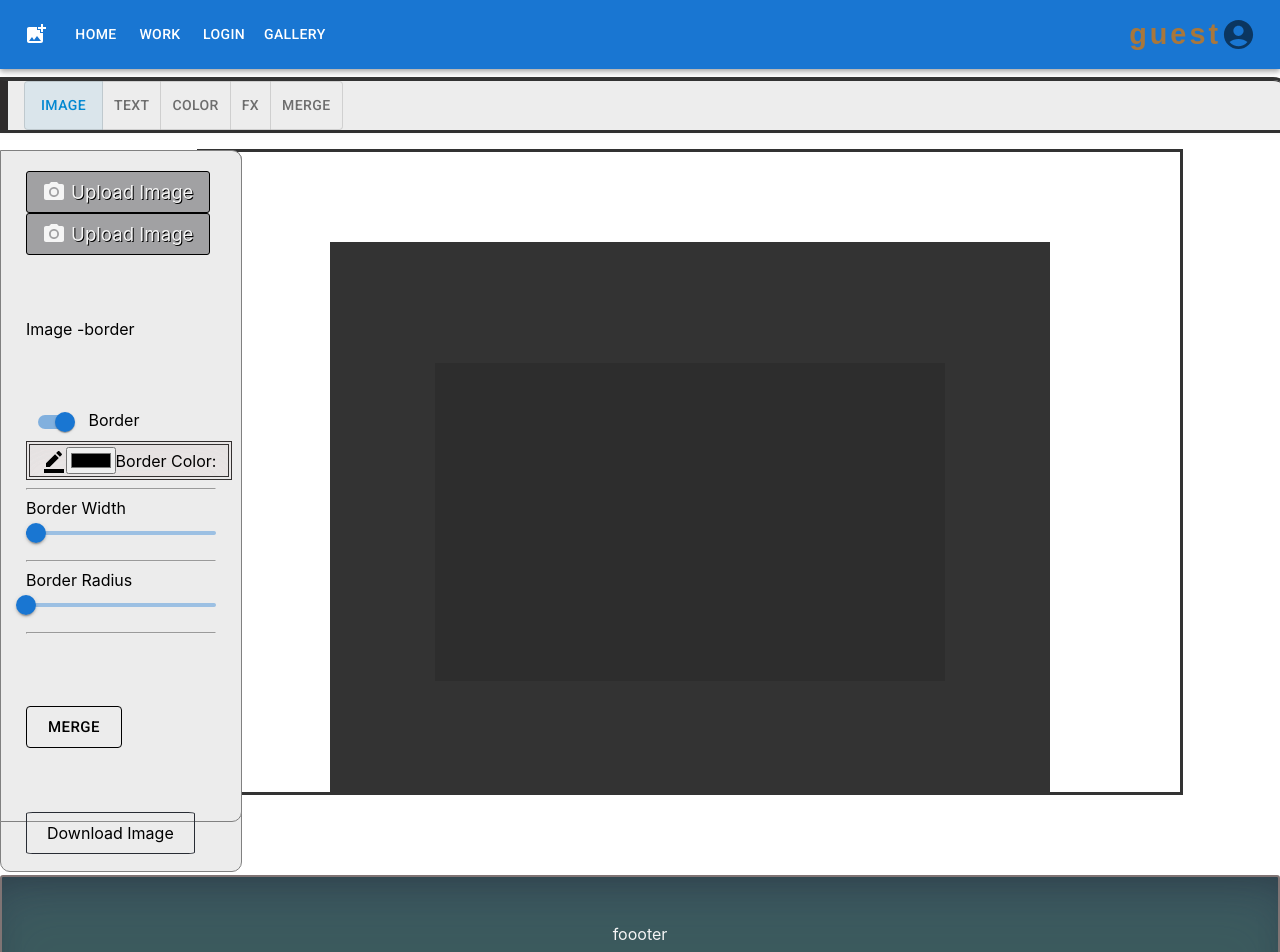
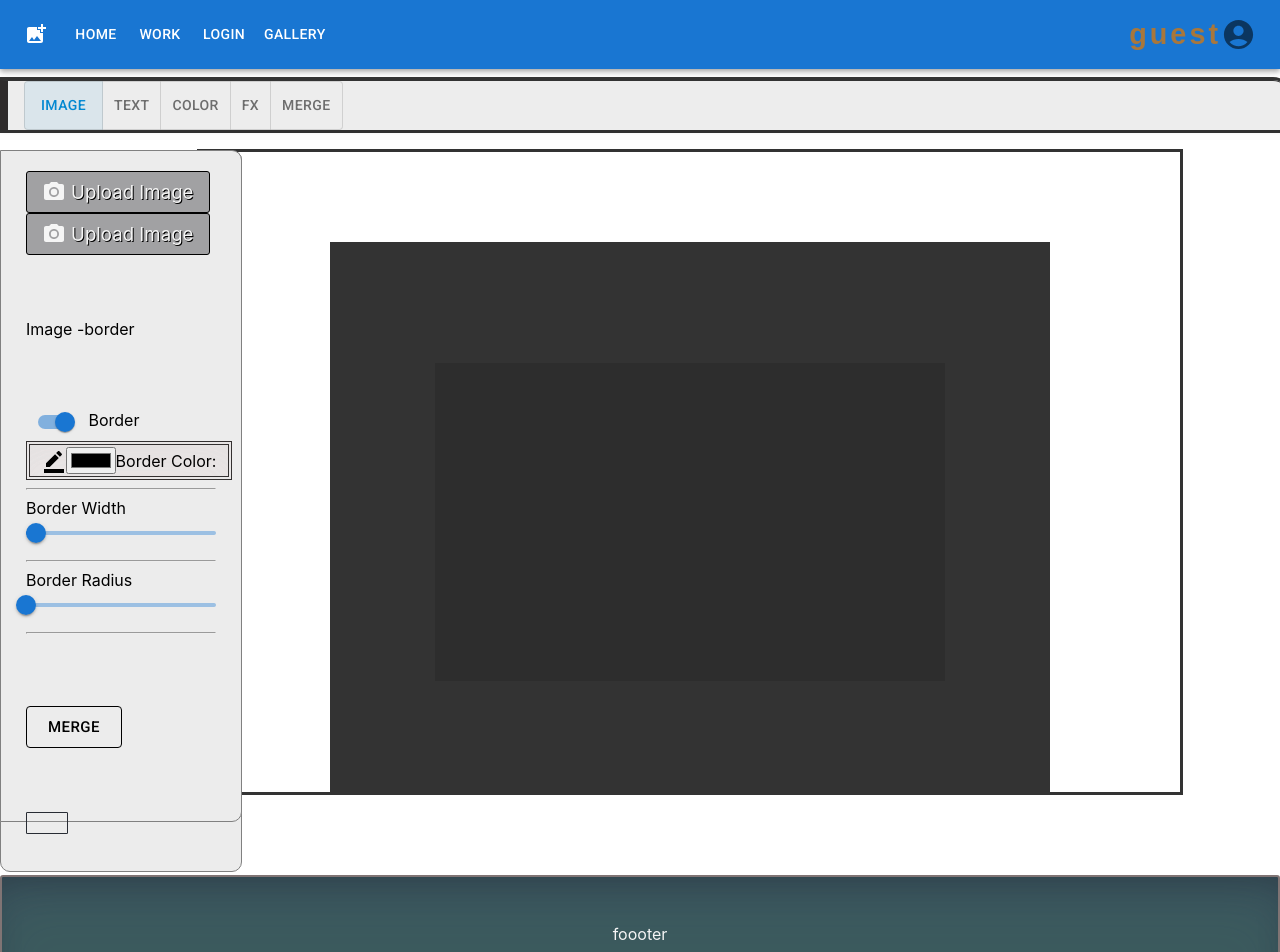
Before and after one commit to dankarger/merger, a React (Create React App) app in the folder client/: page /work in a window 1280 px wide. Shown: the top 952 px of the page. Built offline with nearby package versions, Linux system fonts and the light colour scheme.

Commit message:
try to fix download file  bbutton

```diff
--- a/client/src/components/LoginRegisterForm/LoginRegisterForm.jsx
+++ b/client/src/components/LoginRegisterForm/LoginRegisterForm.jsx
@@ -30,11 +30,12 @@ export default function LoginRegisterForm({type,handleFormInputs,handleSubmitLog
                 />}
 
                 <TextField id="filled-basic-email" label="Email"
+                           type="email"
                            variant="filled"
                            onChange={handleFormInputs}
                            name='email'
                            value={formData.email}
-                           autoComplete="current-email"
+                           // autoComplete="current-email"
                            autoFocus={type==='login' }
 
                 />
--- a/client/src/components/UploadImage/UploadImage.jsx
+++ b/client/src/components/UploadImage/UploadImage.jsx
@@ -11,6 +11,7 @@ import PhotoCamera from '@mui/icons-material/PhotoCamera';
 import {fadeIn} from "../../animations/animations";
 import AddImageBorder from "../AddImageBorder/AddImageBorder";
 import CustomSwitch from "../Switch/Switch";
+import {Link} from "react-router-dom";
 
 export default function UploadImages({setBackgroundImage,
                                          handleMergeButton,
@@ -38,7 +39,8 @@ export default function UploadImages({setBackgroundImage,
         const a = document.createElement('a');
         a.download = downloadLink
         a.target='_blank'
-        a.click()
+        a.type='file'
+        // a.click()
         console.log(a)
     }
 
@@ -119,18 +121,21 @@ export default function UploadImages({setBackgroundImage,
                variants = {DownloadButtonVariants}
                whileHover='hover'
                >
+                   {downloadLink &&<Link to={{pathname:downloadLink}}  target='_blank' download type={'image/png'} >dd}
+
                    {/*<Tooltip sx={{zIndex:111000,background:'red'}} title="Upload an Image">*/}
                        <AtagStyled
                            // href={downloadLink}
                            //         variants = {DownloadButtonVariants}
                            //         whileHover='hover'
-                          target="_blank"
-                            download={downloadLink}
+                          // target="_blank"
+                          //   // download={downloadLink}
                            onClick={download}
                        >Download Image</AtagStyled>
-               </DownloadButtonStyled
-               >
-            </UploadImageFormStyled>
+                   </Link>}
+               </DownloadButtonStyled>
+
+        </UploadImageFormStyled>
         </>
     )
 }
```
